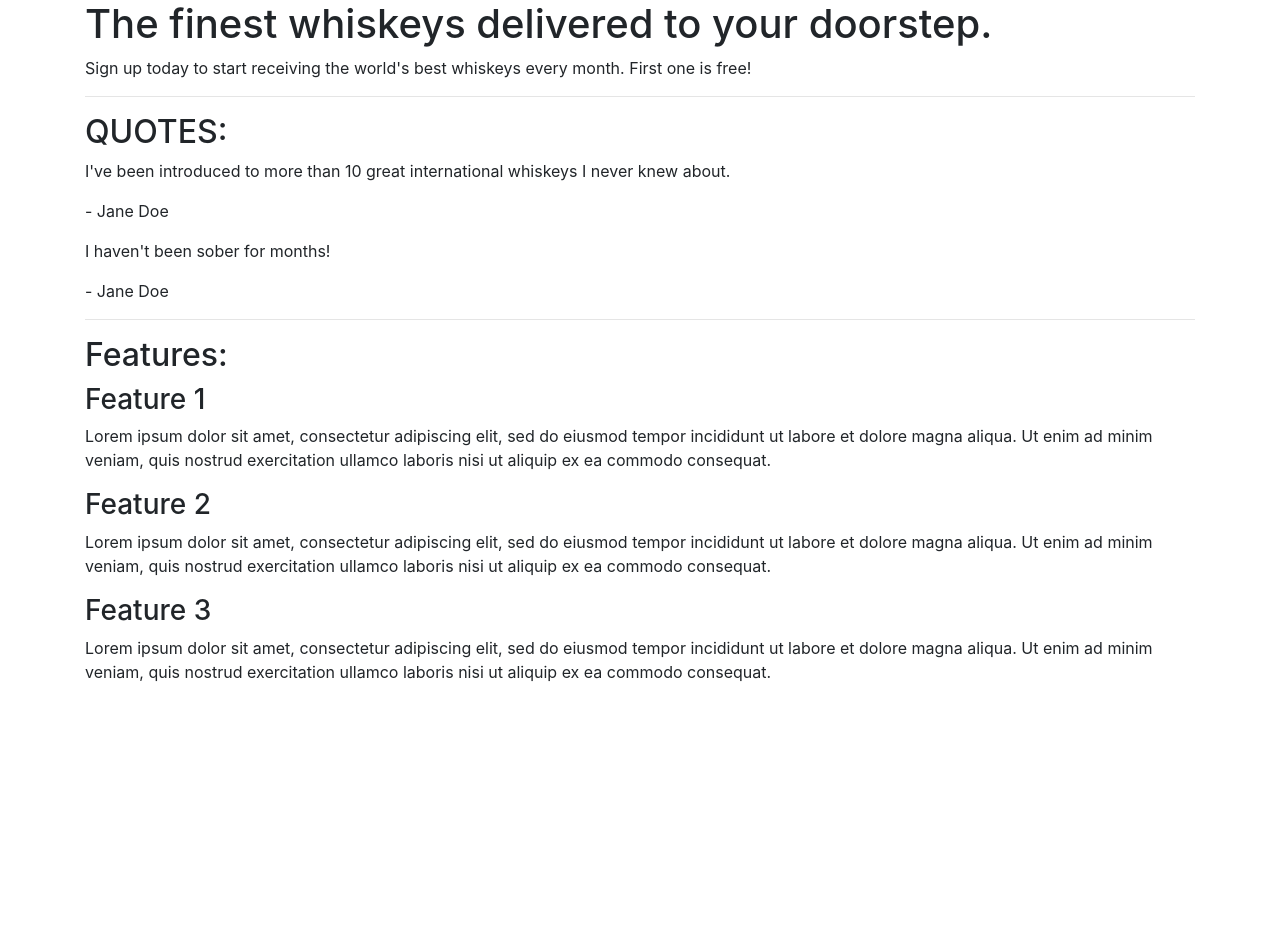
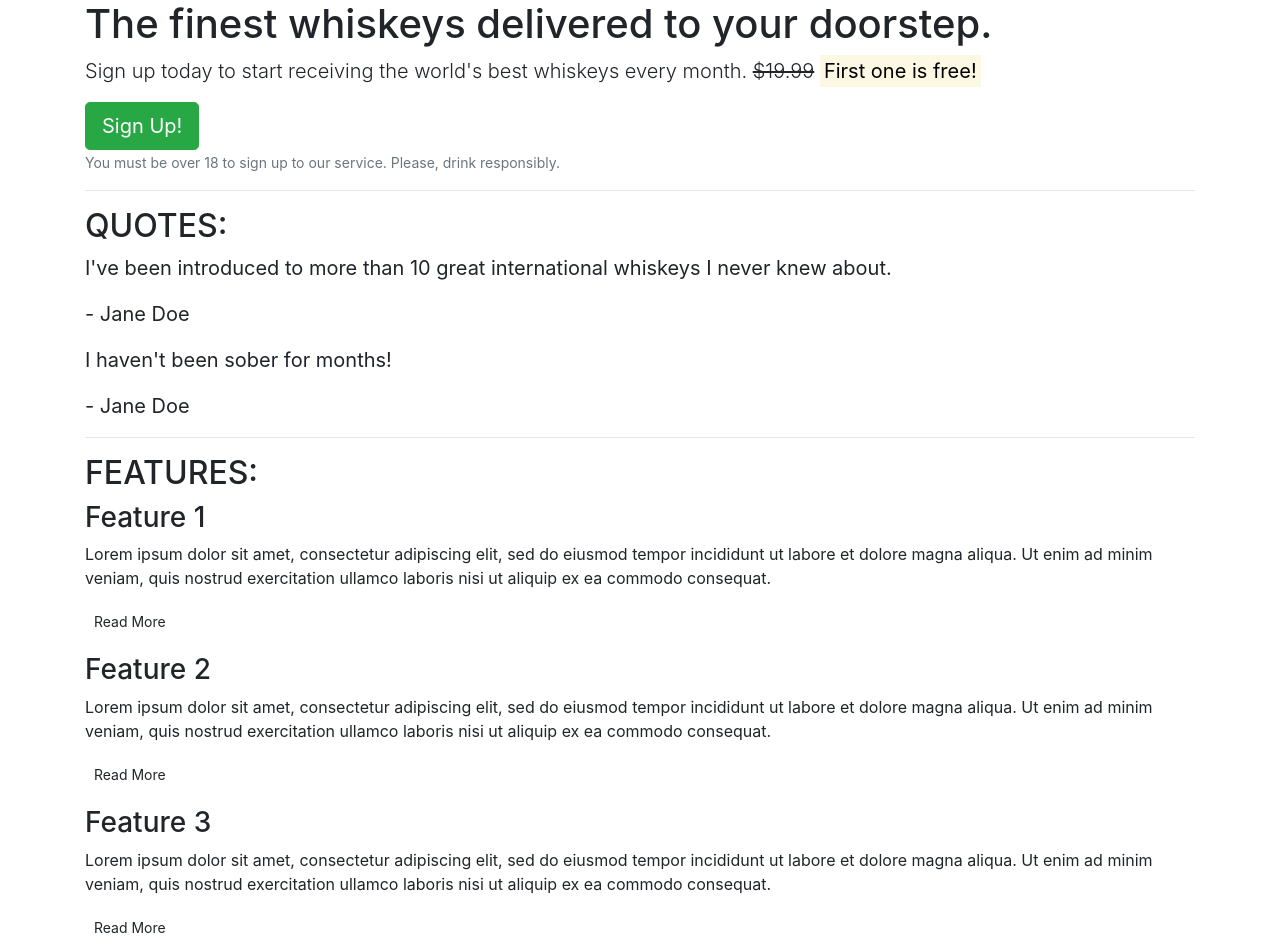
Before and after one commit to StanislavDitsan/Bootstrap-Your-Next-Big-Idea, a plain HTML site: page index.html in a window 1280 px wide. Before the commit the page ends 800 px from the top, so only its background shows below. Drawn offline with nearby package versions, Linux system fonts and the light colour scheme.

Commit message:
Added styles

```diff
--- a/index.html
+++ b/index.html
@@ -16,7 +16,11 @@
         <!-- Callout -->
         <section class="callout">
             <h1>The finest whiskeys delivered to your doorstep.</h1>
-            <p>Sign up today to start receiving the world's best whiskeys every month. First one is free!</p>
+            <p class="lead">Sign up today to start receiving the world's best whiskeys every month.
+                <s>$19.99</s> <strong><mark>First one is free!</mark></strong></p>
+            <button class="btn btn-success btn-lg">Sign Up!</button>
+            <p class="text-muted"><small>You must be over 18 to sign up to our service. Please, drink
+                    responsibly.</small></p>
         </section>
         <!-- /.callout -->
         <hr>
@@ -24,38 +28,41 @@
         <!-- Quotes -->
         <section class="quotes">
             <h2 class="text-uppercase">Quotes:</h2>
-            <div class="quote">
+            <blockquote class="blockquote">
                 <p>I've been introduced to more than 10 great international whiskeys I never knew about.</p>
                 <p>- Jane Doe</p>
-            </div>
-            <div class="quote">
+            </blockquote>
+            <blockquote class="blockquote">
                 <p>I haven't been sober for months!</p>
                 <p>- Jane Doe</p>
-            </div>
+            </blockquote>
         </section>
         <!-- /.quotes -->
         <hr>
 
         <!-- Features -->
         <section class="features">
-            <h2>Features:</h2>
+            <h2 class="text-uppercase">Features:</h2>
             <div class="feature">
                 <h3>Feature 1</h3>
                 <p>Lorem ipsum dolor sit amet, consectetur adipiscing elit, sed do eiusmod tempor incididunt ut labore
                     et dolore magna aliqua. Ut enim ad minim veniam, quis nostrud exercitation ullamco laboris nisi ut
                     aliquip ex ea commodo consequat.</p>
+                <p><a class="btn btn-sm btn-default" href="">Read More</a></p>
             </div>
             <div class="feature">
                 <h3>Feature 2</h3>
                 <p>Lorem ipsum dolor sit amet, consectetur adipiscing elit, sed do eiusmod tempor incididunt ut labore
                     et dolore magna aliqua. Ut enim ad minim veniam, quis nostrud exercitation ullamco laboris nisi ut
                     aliquip ex ea commodo consequat.</p>
+                <p><a class="btn btn-sm btn-default" href="">Read More</a></p>
             </div>
             <div class="feature">
                 <h3>Feature 3</h3>
                 <p>Lorem ipsum dolor sit amet, consectetur adipiscing elit, sed do eiusmod tempor incididunt ut labore
                     et dolore magna aliqua. Ut enim ad minim veniam, quis nostrud exercitation ullamco laboris nisi ut
                     aliquip ex ea commodo consequat.</p>
+                <p><a class="btn btn-sm btn-default" href="">Read More</a></p>
             </div>
         </section>
         <!-- /.features -->
```
